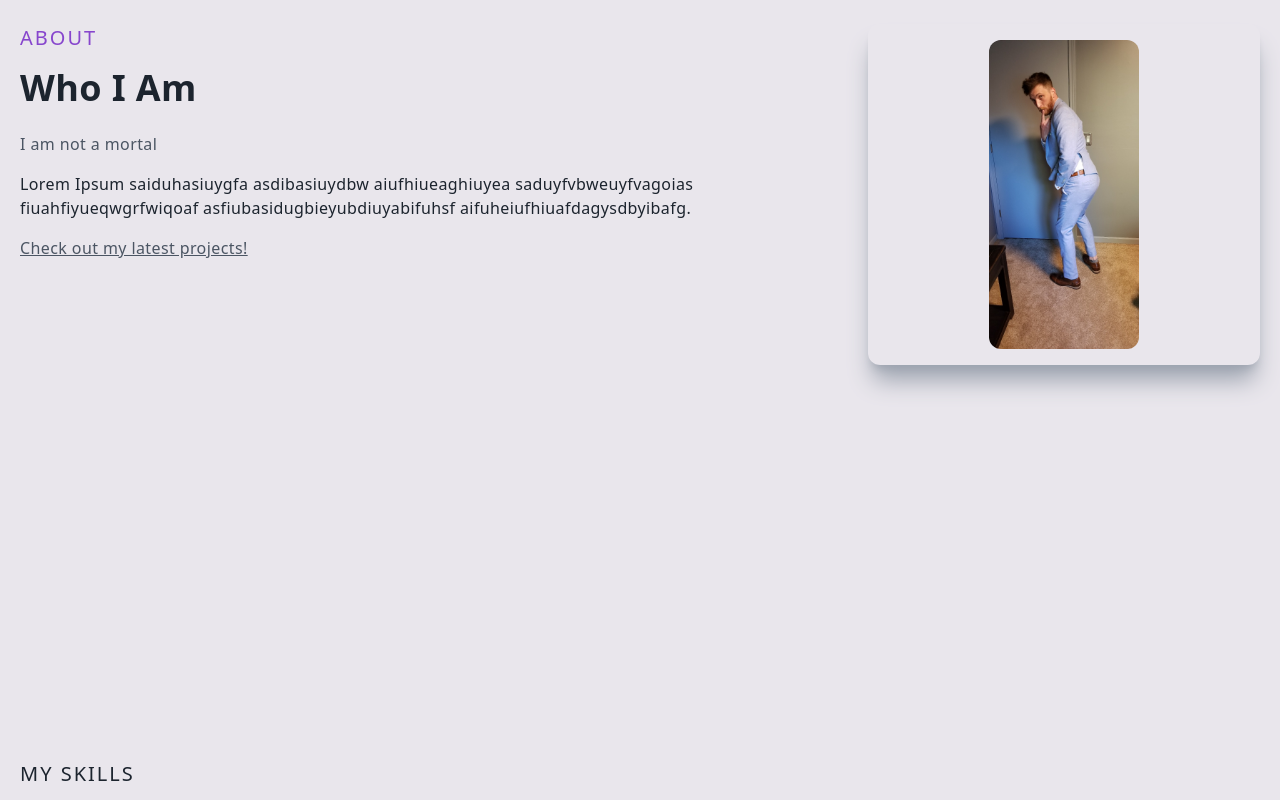
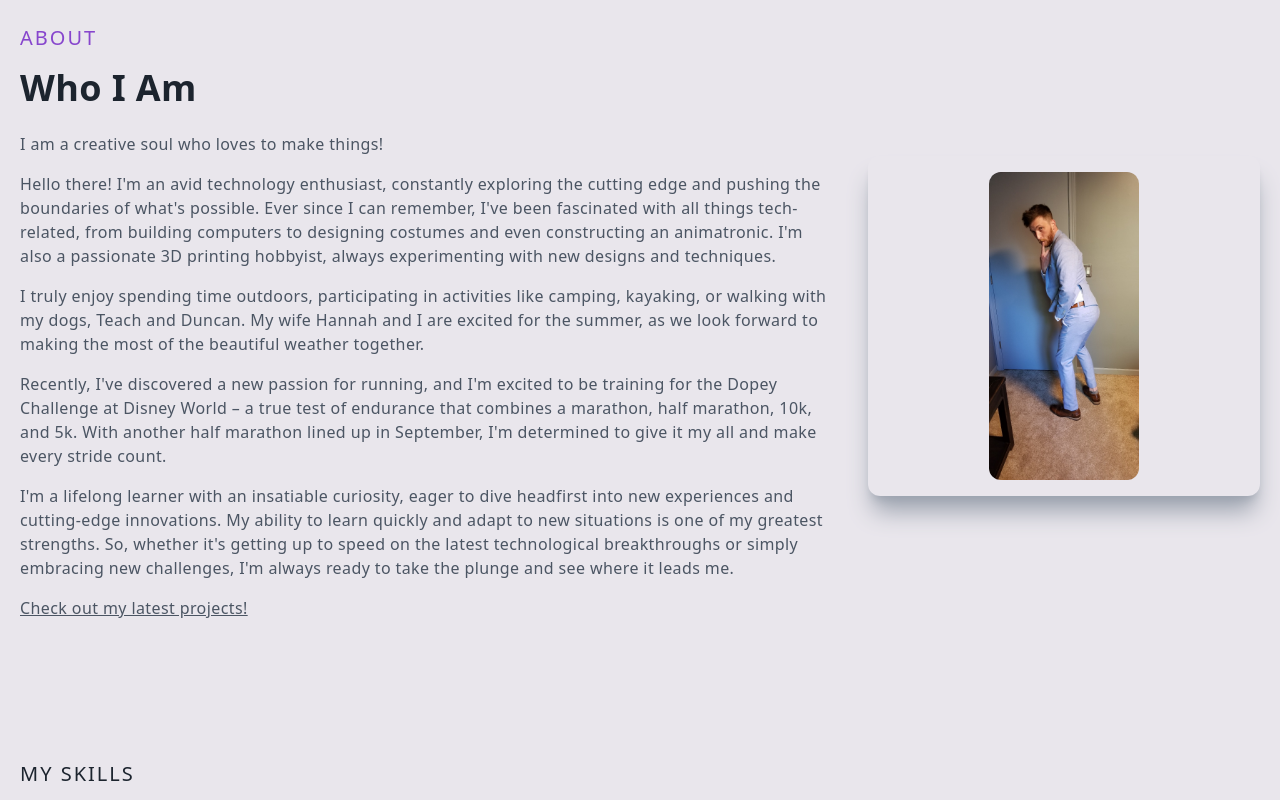
Before and after one commit to CodyDiBella/portfolio, a Next.js app: page / in a window 1280 px wide. Shown: the part 840-1640 px from the top of the page. Built offline with nearby package versions, Linux system fonts and the light colour scheme.

Commit message:
deployed

```diff
--- a/components/About.js
+++ b/components/About.js
@@ -6,12 +6,22 @@ const About = () => {
         <div id="about" className="w-full md:h-screen p-2 items-center py-16">
             <div className="max-w-[1240px] m-auto md:grid grid-cols-3 gap-8">
                 <div className="col-span-2">
-                <p className="uppercase text-xl tracking-widest text-[#8746cd]">About</p>
-                <h2 className="py-4">Who I Am</h2>
-                <p className="py-2 text-gray-600">I am not a mortal</p>
-                <p className="py-2 text-gray-600>Lorem Ipsum saidh uaoiasodihaso asiduohaiuoshdiu sauiohdiuashd asuidoh aisouhd asduiohasuiodhiuoas asufhaiuohfiuhasd asioufdhasuihfiugfhaisuhdfas asiudhiasudhiuashdiuahds asdoiuhasiuodhiuashdiuasidaa</p>
-                <p className="py-2 text-gray-600>Lorem Ipsum saiduhasiuygfa asdibasiuydbw aiufhiueaghiuyea saduyfvbweuyfvagoias fiuahfiyueqwgrfwiqoaf asfiubasidugbieyubdiuyabifuhsf aifuheiufhiuafdagysdbyibafg.</p>
-                <p className="py-2 text-gray-600 underline cursor-pointer">Check out my latest projects!</p>
+                    <p className="uppercase text-xl tracking-widest text-[#8746cd]">About</p>
+                    <h2 className="py-4">Who I Am</h2>
+                    <p className="py-2 text-gray-600">I am a creative soul who loves to make things!</p>
+                    <p className="py-2 text-gray-600">
+                        Hello there! I'm an avid technology enthusiast, constantly exploring the cutting edge and pushing the boundaries of what's possible. Ever since I can remember, I've been fascinated with all things tech-related, from building computers to designing costumes and even constructing an animatronic. I'm also a passionate 3D printing hobbyist, always experimenting with new designs and techniques.
+                    </p>
+                    <p className="py-2 text-gray-600">
+                    I truly enjoy spending time outdoors, participating in activities like camping, kayaking, or walking with my dogs, Teach and Duncan. My wife Hannah and I are excited for the summer, as we look forward to making the most of the beautiful weather together.
+                    </p>
+                    <p className="py-2 text-gray-600">
+                        Recently, I've discovered a new passion for running, and I'm excited to be training for the Dopey Challenge at Disney World – a true test of endurance that combines a marathon, half marathon, 10k, and 5k. With another half marathon lined up in September, I'm determined to give it my all and make every stride count.
+                    </p>
+                    <p className="py-2 text-gray-600">
+                        I'm a lifelong learner with an insatiable curiosity, eager to dive headfirst into new experiences and cutting-edge innovations. My ability to learn quickly and adapt to new situations is one of my greatest strengths. So, whether it's getting up to speed on the latest technological breakthroughs or simply embracing new challenges, I'm always ready to take the plunge and see where it leads me.
+                    </p>
+                    <p className="py-2 text-gray-600 underline cursor-pointer">Check out my latest projects!</p>
                 </div>
                 <div className="w-full h-auto m-auto shadow-xl shadow-gray-400 rounded-xl flex items-center justify-center p-4 hover:scale-110 ease-in duration-100">
                     <Image className="rounded-xl" src="/assets/codypicture.jpg" alt="cody" width="150" height="100" />
--- a/components/Contact.js
+++ b/components/Contact.js
@@ -36,18 +36,26 @@ const Contact = () => {
                   Did we just become best friends?
                 </p>
                 <div className="flex items-center justify-between py-4">
+                  <a href="https://www.linkedin.com/in/codydibella/" target="_blank" rel="noopener noreferrer">
                     <div className="rounded-full shadow-lg shadow-gray-400 p-6 cursor-pointer hover:scale-110 ease-in duration-100">
                       <FaLinkedinIn />
                     </div>
+                  </a>
+                  <a href="https://github.com/codydibella" target="_blank" rel="noopener noreferrer">
                     <div className="rounded-full shadow-lg shadow-gray-400 p-6 cursor-pointer hover:scale-110 ease-in duration-100">
                       <FaGithub />
                     </div>
+                  </a>
+                  <a href="mailto:codibella@gmail.com">
                     <div className="rounded-full shadow-lg shadow-gray-400 p-6 cursor-pointer hover:scale-110 ease-in duration-100">
                       <AiOutlineMail />
                     </div>
+                  </a>
+                  <a href="https://www.dropbox.com/s/rsz71r75xnghb3k/CodyDiBella_Resume.pdf?dl=0" target="_blank" rel="noopener noreferrer">
                     <div className="rounded-full shadow-lg shadow-gray-400 p-6 cursor-pointer hover:scale-110 ease-in duration-100">
                       <BsFillPersonLinesFill />
                   </div>
+                  </a>
                 </div>
               </div>
             </div>
--- a/components/Navbar.js
+++ b/components/Navbar.js
@@ -120,18 +120,26 @@ const Navbar = () => {
             <div className="pt-40">
             <p className="tracking-widest text-[#8746cd]">Did we just become best friends?</p>
             <div className="flex items-center justify-between my-4 w-full sm:w-[80%]">
+            <a href="https://www.linkedin.com/in/codydibella/" target="_blank" rel="noopener noreferrer">
                 <div className="rounded-full shadow-lg shadow-gray-400 p-3 cursor-pointer hover:scale-110 ease-in duration-200">
                 <FaLinkedinIn />
                 </div>
+                </a>
+                <a href="https://github.com/codydibella" target="_blank" rel="noopener noreferrer">
                 <div className="rounded-full shadow-lg shadow-gray-400 p-3 cursor-pointer hover:scale-110 ease-in duration-200">
                 <FaGithub />
                 </div>
+                </a>
+                <a href="mailto:codibella@gmail.com">
                 <div className="rounded-full shadow-lg shadow-gray-400 p-3 cursor-pointer hover:scale-110 ease-in duration-200">
                 <AiOutlineMail />
                 </div>
+                </a>
+                <a href="https://www.dropbox.com/s/rsz71r75xnghb3k/CodyDiBella_Resume.pdf?dl=0" target="_blank" rel="noopener noreferrer">
                 <div className="rounded-full shadow-lg shadow-gray-400 p-3 cursor-pointer hover:scale-110 ease-in duration-200">
                 <BsFillPersonLinesFill />
                 </div>
+                </a>
             </div>
             </div>
           </div>
--- a/pages/aicookbook.js
+++ b/pages/aicookbook.js
@@ -42,26 +42,22 @@ const aicookbook = () => {
             ingredients and repetitive meals, and embrace the power of AI-driven
             innovation in your kitchen!
           </p>
-          <button>
             <a
               href="https://aicookbook.app"
               target="_blank"
               rel="noopener noreferrer"
-              className="m-auto p-4 text-decoration-none"
+              className="m-auto p-4 underline cursor-pointer"
             >
               aicookbook.app
             </a>
-          </button>
-          <button>
             <a
               href="https://github.com/cinnamon-dolce-daredevils/AI-Cookbook"
               target="_blank"
               rel="noopener noreferrer"
-              className="p-4 m-auto text-decoration-none"
+              className="p-4 m-auto underline cursor-pointer"
             >
               Github
             </a>
-          </button>
         </div>
         <div className="col-span-4 mx-auto md:col-span-1 shadow-xl shadow-gray-400 rounded-xl p-4">
           <div className="p-2">
--- /dev/null
+++ b/pages/resume.js
@@ -0,0 +1,9 @@
+import React from 'react'
+
+const resume = () => {
+  return (
+    <div>resume</div>
+  )
+}
+
+export default resume
```
Lines whose indentation alone changed are shown as unchanged.
